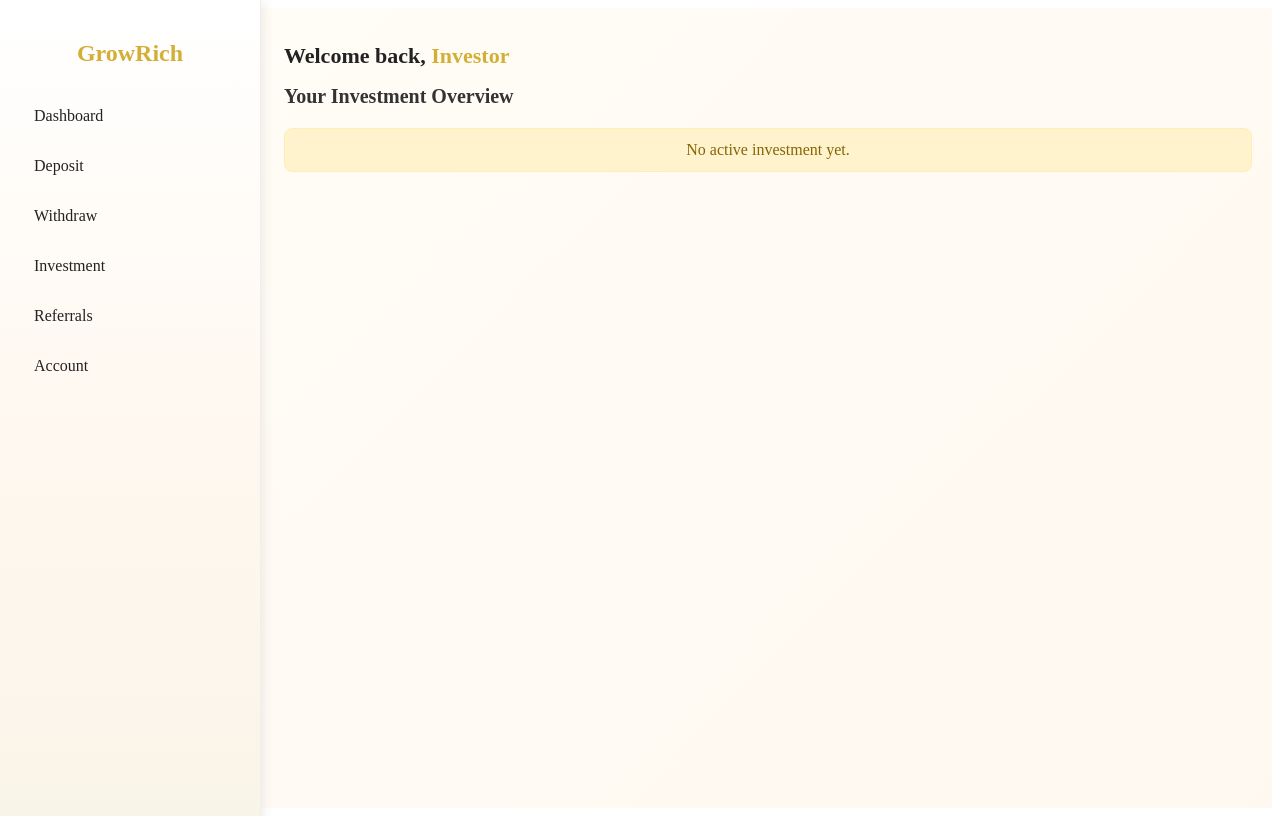
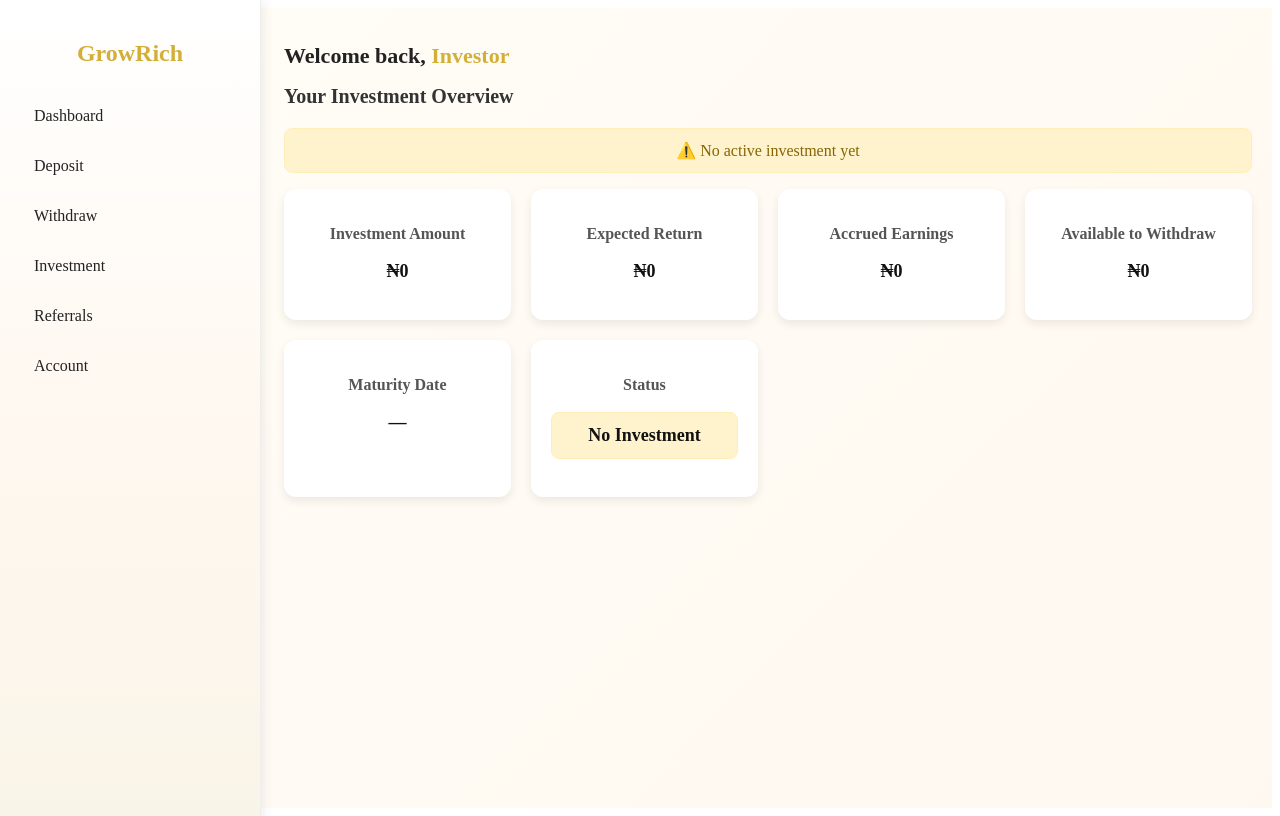
Before and after one commit to YBspotted20045/Grow-rich-investinm, a React (Vite) app: page /Dashboard in a window 1280 px wide. Built offline with nearby package versions, Linux system fonts and the light colour scheme; no server answers.

Commit message:
Update Dashboard.jsx

```diff
--- a/src/pages/Dashboard.jsx
+++ b/src/pages/Dashboard.jsx
@@ -22,7 +22,7 @@ const Dashboard = () => {
     fetchUser();
   }, []);
 
-  // Fetch user investment
+  // Fetch investment
   useEffect(() => {
     const fetchInvestment = async () => {
       try {
@@ -37,6 +37,22 @@ const Dashboard = () => {
     };
     fetchInvestment();
   }, []);
+
+  // Default values if no investment
+  const defaultData = {
+    amount: 0,
+    status: "no investment",
+    maturityDate: null,
+  };
+
+  const defaultEarnings = {
+    maxPayout: 0,
+    accrued: 0,
+    available: 0,
+  };
+
+  const inv = investment || defaultData;
+  const earn = earnings || defaultEarnings;
 
   return (
     <div className="dashboard-wrapper">
@@ -54,41 +70,45 @@ const Dashboard = () => {
 
         <h2 className="overview-title">Your Investment Overview</h2>
 
-        {!investment ? (
-          <p className="no-investment">No active investment yet.</p>
-        ) : (
+        {!investment && (
+          <p className="no-investment">⚠️ No active investment yet</p>
+        )}
+
         <div className="cards-grid">
           <div className="info-card">
             <h3>Investment Amount</h3>
-              <p>₦{investment.amount.toLocaleString()}</p>
+            <p>₦{inv.amount.toLocaleString()}</p>
           </div>
 
           <div className="info-card">
             <h3>Expected Return</h3>
-              <p>₦{earnings?.maxPayout.toLocaleString()}</p>
+            <p>₦{earn.maxPayout.toLocaleString()}</p>
           </div>
 
           <div className="info-card">
             <h3>Accrued Earnings</h3>
-              <p>₦{earnings?.accrued.toLocaleString()}</p>
+            <p>₦{earn.accrued.toLocaleString()}</p>
           </div>
 
           <div className="info-card">
             <h3>Available to Withdraw</h3>
-              <p>₦{earnings?.available.toLocaleString()}</p>
+            <p>₦{earn.available.toLocaleString()}</p>
           </div>
 
           <div className="info-card">
             <h3>Maturity Date</h3>
-              <p>{new Date(investment.maturityDate).toDateString()}</p>
+            <p>
+              {inv.maturityDate
+                ? new Date(inv.maturityDate).toDateString()
+                : "—"}
+            </p>
           </div>
 
           <div className="info-card status-card">
             <h3>Status</h3>
-              <p className={investment.status}>{investment.status}</p>
+            <p className={inv.status.replace(" ", "-")}>{inv.status}</p>
           </div>
         </div>
-        )}
       </div>
     </div>
   );
```
Lines whose indentation alone changed are shown as unchanged.
